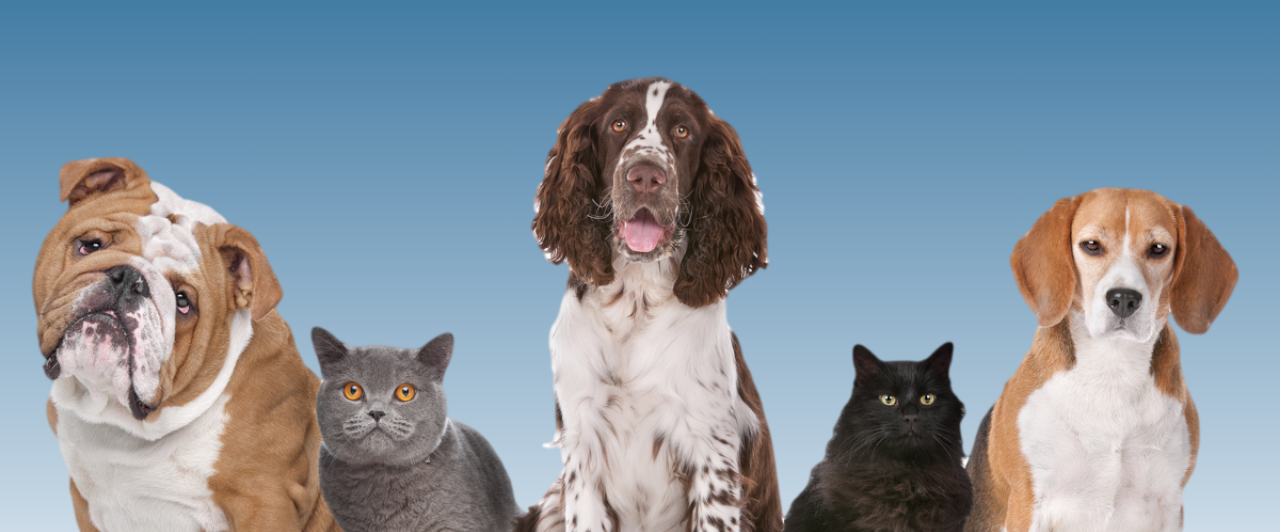
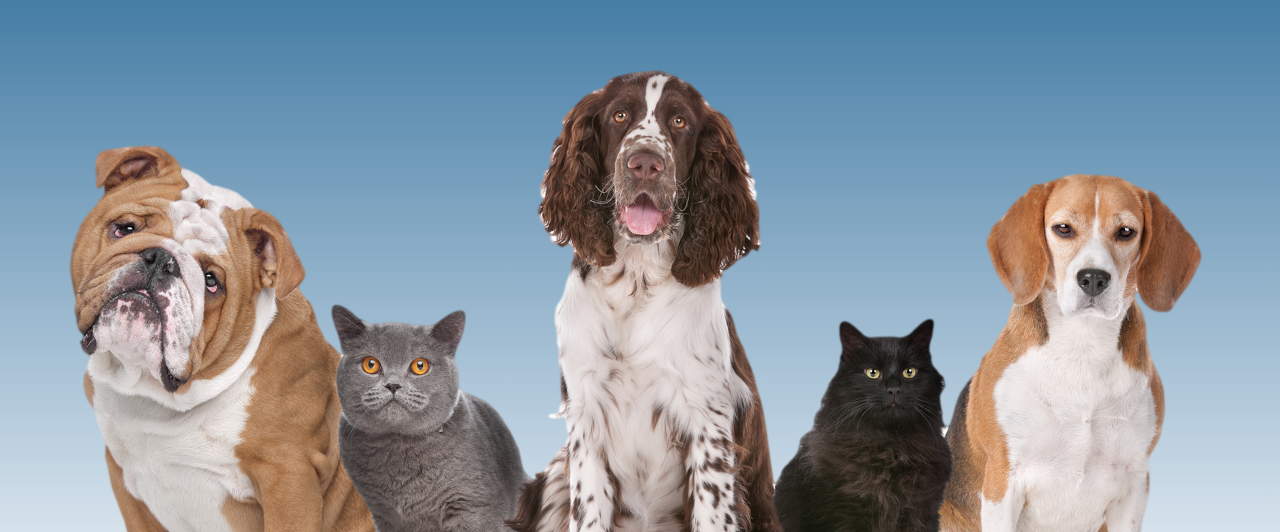
Before and after one commit to felipedev90/pet_and_style, a website: page index.html in a window 1280 px wide. Shown: the part 268-800 px from the top of the page. Drawn offline with Linux system fonts and the light colour scheme.

Commit message:
Commit
Ajuste no hero

```diff
--- a/index.html
+++ b/index.html
@@ -43,12 +43,12 @@
             é aqui!
           </p>
         </div>
-        <picture class="flex justify-center">
+        <picture class="w-full max-w-[100%] flex justify-center">
           <source media="(max-width: 640px)" src="images/hero_pets_900px.png" />
           <img
             src="images/hero_pets_1200px.png"
             alt="imagem_pets"
-            class="w-full max-w-[100%] object-cover"
+            class="object-cover"
           />
         </picture>
       </div>
```
Also changed, not shown: src/output.css.
